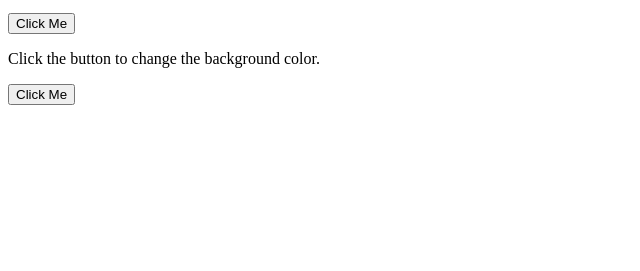
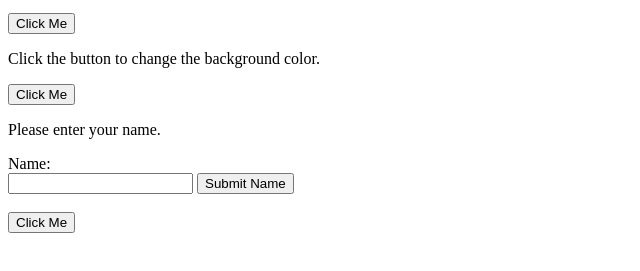
Before and after one commit to dvesper729/javacsript, a plain HTML site: page index.html in a window 1280 px wide. Shown: the part 101-372 px from the top of the page, without its empty margins (0-640 px from the left). Drawn offline with Linux system fonts and the light colour scheme.

Commit message:
Update index.html

```diff
--- a/index.html
+++ b/index.html
@@ -11,6 +11,15 @@
 <button id="messageButton">Click Me</button>
 <p id="colorchange">Click the button to change the background color.</p>
 <button id="colorchangebutton">Click Me</button>
+<p id="nameentry">Please enter your name.</p>
+<form>
+		<label for="name">Name:</label><br>
+		<input type="text" id="name" name="name" value="">
+		<input type="submit" value="Submit Name">
+</form>
+<br>
+<button id="nameentrybutton">Click Me</button>
+<p id="greeting"></p>
 <script src="script.js"></script>
 </body>
 </html>
```
